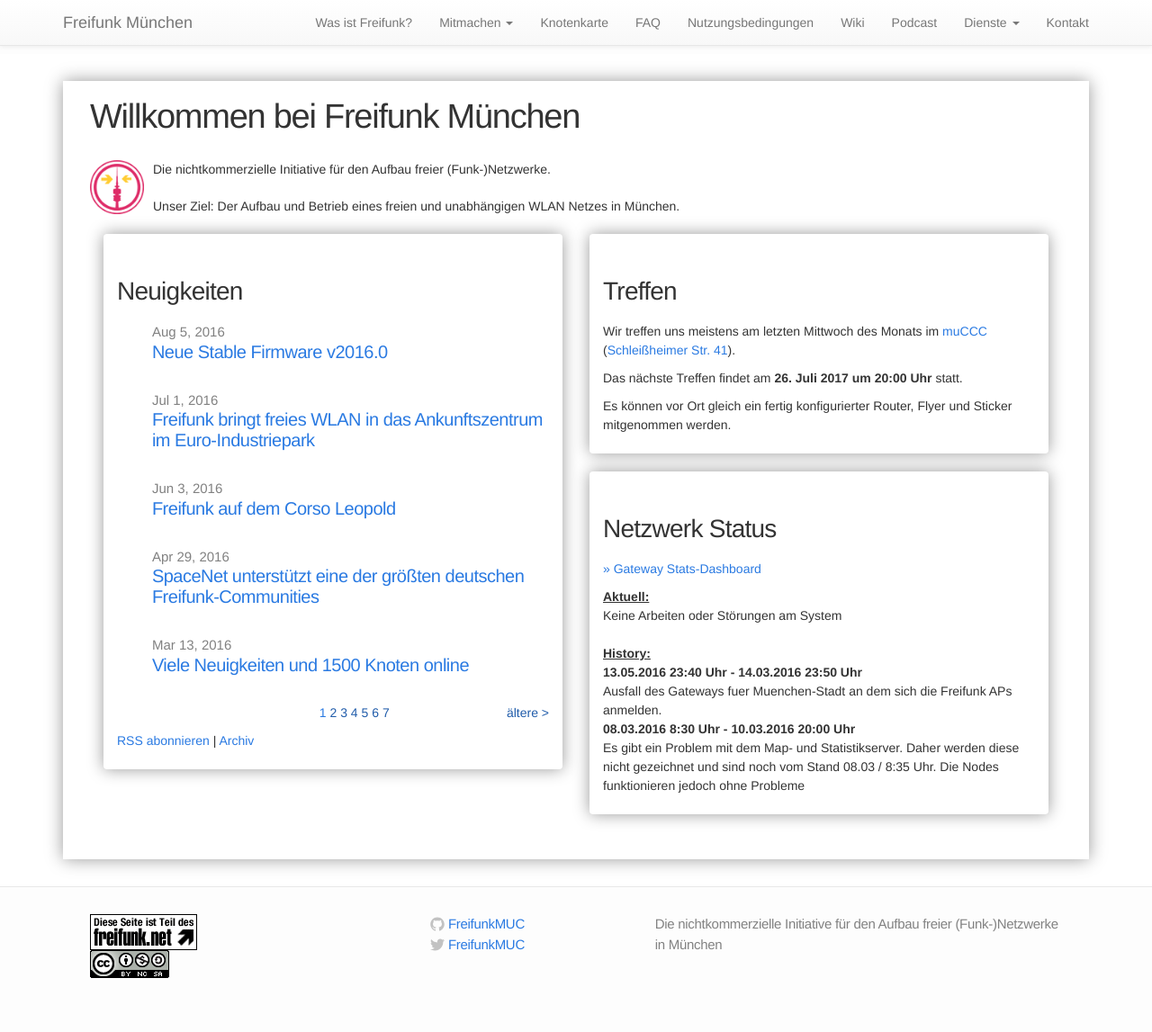
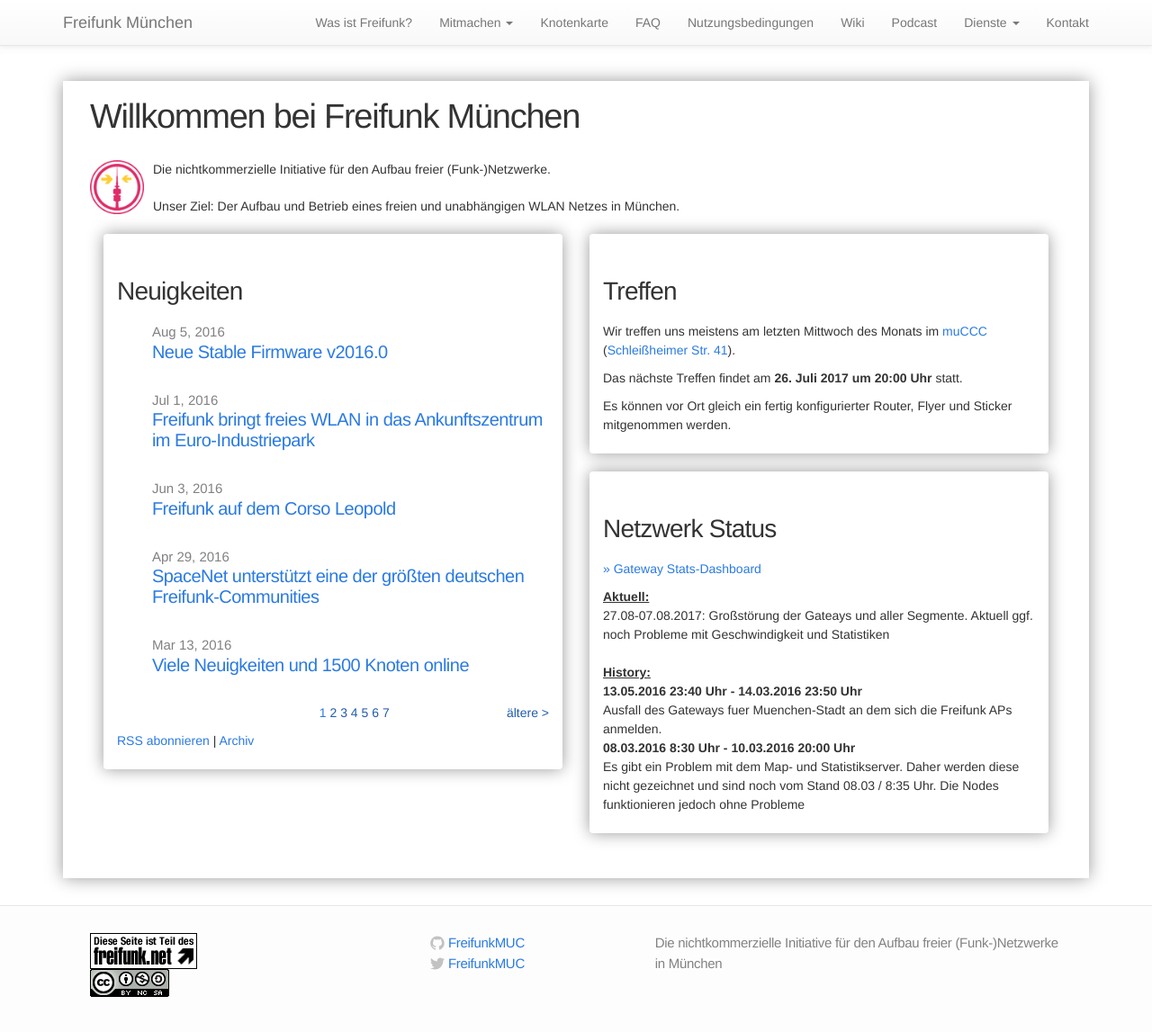
Before and after one commit to freifunkMUC/freifunkmuc.github.io, a Jekyll site: the page built from index.md, in a window 1280 px wide and 1163 px high. Shown: the top 1147 px of the window at 90% size. Built offline with Jekyll 4.4.1, drawn with Linux system fonts in a browser that asks for light colours.

Commit message:
Update Stoerung

```diff
--- a/_includes/network-status.md
+++ b/_includes/network-status.md
@@ -2,7 +2,7 @@
 <a target='_blank' href="https://stats.ffmuc.net/dashboard/db/network-overview">>> Gateway Stats-Dashboard</a>
 
 <u><b>Aktuell:</b></u>
-<br>Keine Arbeiten oder Störungen am System
+<br>27.08-07.08.2017: Großstörung der Gateays und aller Segmente. Aktuell ggf. noch Probleme mit Geschwindigkeit und Statistiken
 <br>
 <br><u><b>History:</b></u>
 <br>
```
